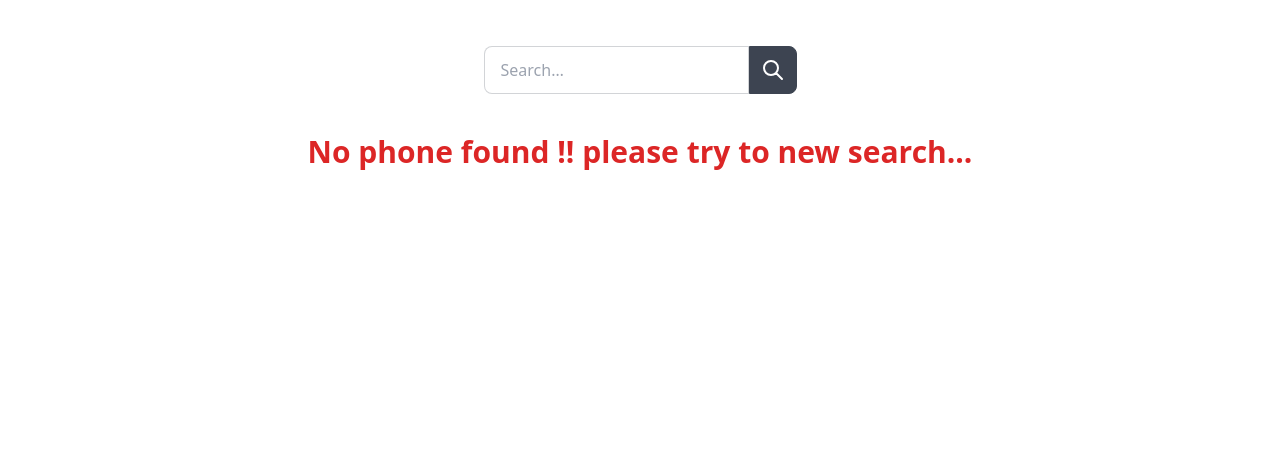
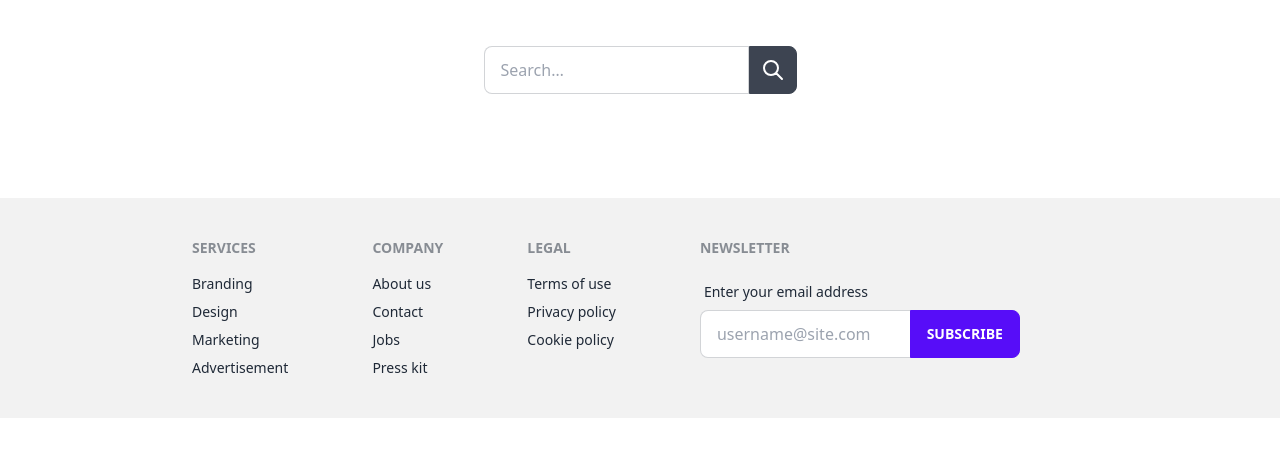
Before and after one commit to HmSani6699/phone-hunter-35_1, a plain HTML site: page index.html in a window 1280 px wide. Shown: the part 90-546 px from the top of the page. Drawn offline with nearby package versions, Linux system fonts and the light colour scheme.

Commit message:
ad to foter part

```diff
--- a/index.html
+++ b/index.html
@@ -56,16 +56,76 @@
 
             </div>
         </section>
-        <!-- no phone found -->
+        <!-- author information -->
         <section>
-            <div>
+            <!-- no phone found -->
+            <div id="noPhone" class="hidden">
                 <h2
                     class="text-3xl text-center text-red-600 font-semibold">
                     No phone found !! please try
                     to new search...</h2>
             </div>
+            <!-- show all phone -->
+            <div id="show-all"
+                class="text-center hidden mt-14">
+                <button class="btn">Show
+                    all</button>
+            </div>
         </section>
     </main>
+
+    <!-- footer -->
+    <footer
+        class="footer p-10 bg-base-200 text-base-content px-48 mt-16">
+        <div>
+            <span
+                class="footer-title">Services</span>
+            <a
+                class="link link-hover">Branding</a>
+            <a class="link link-hover">Design</a>
+            <a
+                class="link link-hover">Marketing</a>
+            <a
+                class="link link-hover">Advertisement</a>
+        </div>
+        <div>
+            <span
+                class="footer-title">Company</span>
+            <a class="link link-hover">About
+                us</a>
+            <a class="link link-hover">Contact</a>
+            <a class="link link-hover">Jobs</a>
+            <a class="link link-hover">Press
+                kit</a>
+        </div>
+        <div>
+            <span
+                class="footer-title">Legal</span>
+            <a class="link link-hover">Terms of
+                use</a>
+            <a class="link link-hover">Privacy
+                policy</a>
+            <a class="link link-hover">Cookie
+                policy</a>
+        </div>
+        <div>
+            <span
+                class="footer-title">Newsletter</span>
+            <div class="form-control w-80">
+                <label class="label">
+                    <span class="label-text">Enter
+                        your email address</span>
+                </label>
+                <div class="relative">
+                    <input type="text"
+                        placeholder="username@site.com"
+                        class="input input-bordered w-full pr-16" />
+                    <button
+                        class="btn btn-primary absolute top-0 right-0 rounded-l-none">Subscribe</button>
+                </div>
+            </div>
+        </div>
+    </footer>
     <!-- javascript link -->
     <script src="js/app.js"></script>
 </body>
--- a/js/app.js
+++ b/js/app.js
@@ -4,11 +4,25 @@ const loadData = (searchText) => {
         .then(res => res.json())
         .then(data => displayData(data.data))
 }
-const displayData = (data) => {
-    console.log(data)
+const displayData = (phones) => {
+    console.log(phones)
     const container = document.getElementById('container');
-    container.innerHTML = ''
-    data.forEach(phone => {
+    container.innerHTML = '';
+    // no phone found error condition
+    const noPhone = document.getElementById('noPhone')
+    if (phones.length === 0) {
+        noPhone.classList.remove('hidden')
+    }
+    else {
+        noPhone.classList.add('hidden')
+    }
+    //display to 5 data
+    const showAllPhone = document.getElementById('show-all');
+    if (phones.length > 10) {
+        phones = phones.slice(0, 6);
+        showAllPhone.classList.remove('hidden')
+    }
+    phones.forEach(phone => {
         console.log(phone)
         const div = document.createElement('div');
         div.classList.add('card', 'w-full', 'bg-base-100', 'shadow-xl', 'border');
```
